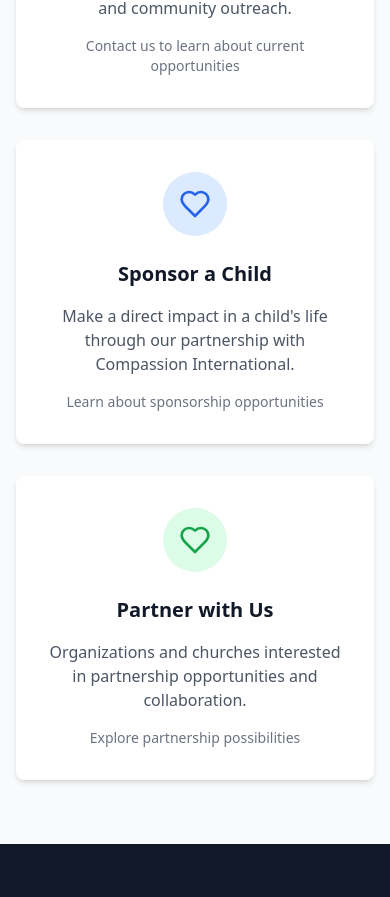
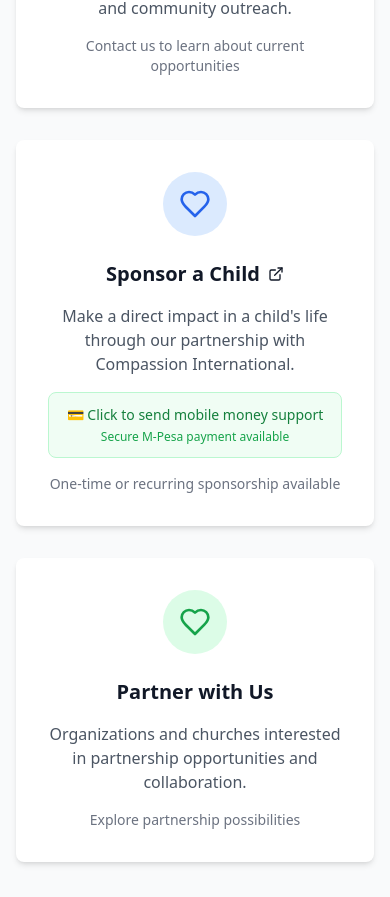
Before and after one commit to nelly52/pefanyagoro-63, a React (Vite) app: page /contact in a window 390 px wide. Shown: the part 2258-3155 px from the top of the page. Built offline with nearby package versions, Linux system fonts and the light colour scheme.

Commit message:
Add mobile money link for sponsorship
Add a mobile money link to the "Sponsor a Child" section on the contact page, allowing users to send money.

```diff
--- a/src/pages/Contact.tsx
+++ b/src/pages/Contact.tsx
@@ -1,5 +1,5 @@
 
-import { Mail, Phone, MapPin, Clock, Send, Heart } from 'lucide-react';
+import { Mail, Phone, MapPin, Clock, Send, Heart, ExternalLink } from 'lucide-react';
 import { Card, CardContent } from '@/components/ui/card';
 import { Button } from '@/components/ui/button';
 import { Input } from '@/components/ui/input';
@@ -28,6 +28,12 @@ const Contact = () => {
       ...formData,
       [e.target.name]: e.target.value
     });
+  };
+
+  const handleSponsorClick = () => {
+    // Mobile money link for M-Pesa (Kenya)
+    const mobileMoneyLink = "https://mpesa.me/pefanyagoro";
+    window.open(mobileMoneyLink, '_blank');
   };
 
   return (
@@ -235,16 +241,30 @@ const Contact = () => {
               </CardContent>
             </Card>
 
-            <Card className="text-center hover:shadow-lg transition-shadow duration-300 border-0 shadow-md">
+            <Card
+              className="text-center hover:shadow-lg transition-shadow duration-300 border-0 shadow-md cursor-pointer transform hover:scale-105 transition-transform"
+              onClick={handleSponsorClick}
+            >
               <CardContent className="p-8">
                 <div className="w-16 h-16 bg-blue-100 rounded-full flex items-center justify-center mx-auto mb-6">
                   <Heart className="h-8 w-8 text-blue-600" />
                 </div>
-                <h3 className="text-xl font-bold text-gray-900 mb-4">Sponsor a Child</h3>
+                <h3 className="text-xl font-bold text-gray-900 mb-4 flex items-center justify-center gap-2">
+                  Sponsor a Child
+                  <ExternalLink className="h-4 w-4" />
+                </h3>
                 <p className="text-gray-600 mb-4">
                   Make a direct impact in a child's life through our partnership with Compassion International.
                 </p>
-                <p className="text-sm text-gray-500">Learn about sponsorship opportunities</p>
+                <div className="bg-green-50 border border-green-200 rounded-lg p-3 mb-4">
+                  <p className="text-sm text-green-700 font-medium">
+                    💳 Click to send mobile money support
+                  </p>
+                  <p className="text-xs text-green-600 mt-1">
+                    Secure M-Pesa payment available
+                  </p>
+                </div>
+                <p className="text-sm text-gray-500">One-time or recurring sponsorship available</p>
               </CardContent>
             </Card>
 
```
